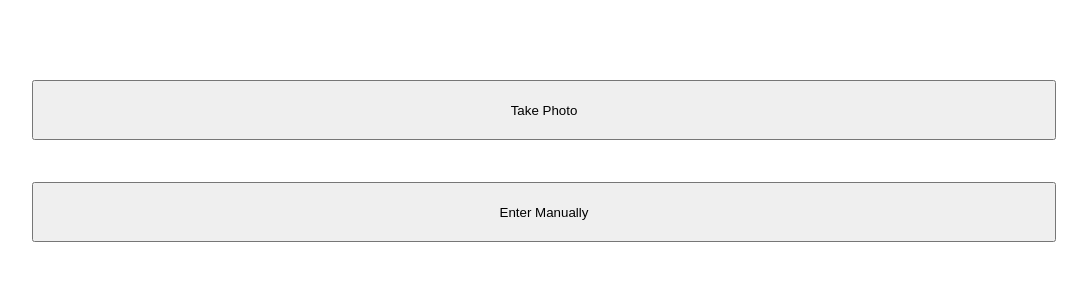
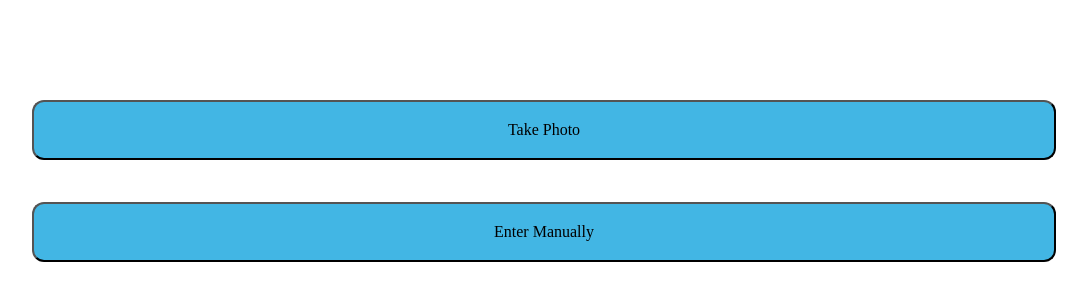
Before and after one commit to chalvors/boggle-solver, a React (Vite) app in the folder frontend/: page / in a window 1280 px wide. Shown: the part 466-766 px from the top of the page, without its empty margins (96-1183 px from the left). Built offline with nearby package versions, Linux system fonts and the light colour scheme.

Commit message:
edited cells

```diff
--- a/frontend/src/App.tsx
+++ b/frontend/src/App.tsx
@@ -9,6 +9,10 @@ export const BOARD_SIZE = 4;
 
 export interface ModalProps {
   value: string,
+  cellPos: CellPos
+}
+
+export interface CellPos {
   xCord: number,
   yCord: number
 }
@@ -20,9 +24,10 @@ function App() {
   const [words, setWords] = useState<String[] | null>(null);
   const [board, setBoard] = useState<String[][] | null>(null);
   const [enteringManually, setEnteringManually] = useState(false);
+  const [editedCells, setEditedCells] = useState<CellPos[]>([]);
 
   const [openModal, setOpenModal] = useState(false);
-  const [modalInfo, setModalInfo] = useState<ModalProps>({value: '', xCord: -1, yCord: -1});
+  const [modalInfo, setModalInfo] = useState<ModalProps>({value: '', cellPos: {xCord: -1, yCord: -1}});
   const modalInputRef = useRef<HTMLInputElement>(null);
 
   function fileIsImage(file: File) {
@@ -117,6 +122,7 @@ function App() {
 
   const handleClear = () => {
     if (!loadingWords) {
+      setEditedCells([]);
       setBoard(null);
       setWords(null);
     }
@@ -139,13 +145,24 @@ function App() {
 
     const newValue = modalInputRef.current?.value;
 
-    const newBoard = board;
+    let newBoard = board;
 
     if (newBoard && newValue) {
 
-      newBoard[modalInfo.xCord][modalInfo.yCord] = newValue.toUpperCase();
+      newBoard[modalInfo.cellPos.xCord][modalInfo.cellPos.yCord] = newValue.toUpperCase();
 
       setBoard(newBoard);
+
+      const cellPos: CellPos = {
+        xCord: modalInfo.cellPos.xCord,
+        yCord:  modalInfo.cellPos.yCord
+      }
+      let newEditedCells = editedCells;
+
+      if (!newEditedCells.some(cell => cell.xCord === cellPos.xCord && cell.yCord === cellPos.yCord)) {
+        newEditedCells.push(cellPos);
+        setEditedCells(newEditedCells);
+      }
 
       setOpenModal(false);
     }
@@ -157,8 +174,10 @@ function App() {
 
     const props: ModalProps = {
       value: value,
-      xCord: i,
-      yCord: j
+      cellPos: {
+        xCord: i,
+        yCord: j
+      }
     }
 
     setModalInfo(props);
@@ -222,6 +241,7 @@ function App() {
     }
 
     if (board) {
+
       return (
         <div>
             <GridContainer>
@@ -229,8 +249,11 @@ function App() {
                 board.map((row, i) => {
                   return (
                     row.map((char, j) => {
+
+                      const cellHasBeenEdited = editedCells.some(cell => cell.xCord === i && cell.yCord === j);
+
                       return (
-                        <Cell key={j} $error={char === '?'} onClick={(e)=>{handleCellClick(e, i, j)}}>{char}</Cell>
+                        <Cell key={j} $error={char === '?'} $edited={cellHasBeenEdited} onClick={(e)=>{handleCellClick(e, i, j)}}>{char}</Cell>
                       )
                     })
                   )
@@ -253,7 +276,7 @@ function App() {
             >
               <Box sx={modalStyle}>
                 <ModalDiv>
-                  <h1>{`Edit Cell (${modalInfo.xCord},${modalInfo.yCord})`}</h1>
+                  <h1>{`Edit Cell (${modalInfo.cellPos.xCord},${modalInfo.cellPos.yCord})`}</h1>
                   <input
                     defaultValue={modalInfo.value}
                     autoFocus={true}
@@ -352,7 +375,8 @@ function App() {
 export default App
 
 const AppContainer = styled.div`
-  margin-top: 40px;
+  width: 100%;
+  height: 100%;
   text-align: center;
 `;
 
@@ -361,7 +385,7 @@ const InitialButtonsDiv = styled.div`
   bottom: 0;
   left: 0;
   width: 100%;
-  padding-bottom: 80px;
+  padding-bottom: 60px;
 `;
 
 const GridContainer = styled.div`
@@ -372,8 +396,8 @@ const GridContainer = styled.div`
   margin: 20px;
 `;
 
-const Cell = styled.div<{ $error?: boolean; }>`
-  background-color: ${props => props.$error ? '#9966cc' : 'white'};
+const Cell = styled.div<{ $error?: boolean; $edited?: boolean}>`
+  background-color: ${props => props.$edited ? '#88da68' : props.$error ? '#da6868' : '#62ccec'};
   border: 1px solid black;
   padding: 10px;
   font-size: 30px;
@@ -390,6 +414,7 @@ const BoardButton = styled.button`
   margin: 10px;
   width: 100px;
   height: 33px;
+  text-align: center;
   &:active{
     background-color: lightgray;
     outline: none;
@@ -434,6 +459,16 @@ const InitialButton = styled.button`
   width: 80%;
   height: 60px;
   margin: 12px;
+  border-radius: 12px;
+  background-color: #42b6e4;
+  color: black;
+  font-family: Lexend;
+  font-size: 16px;
+  text-decoration: none;
+  text-align: center;
+  &:active{
+    transform: translateY(4px);
+  }
 `;
 
 
```
